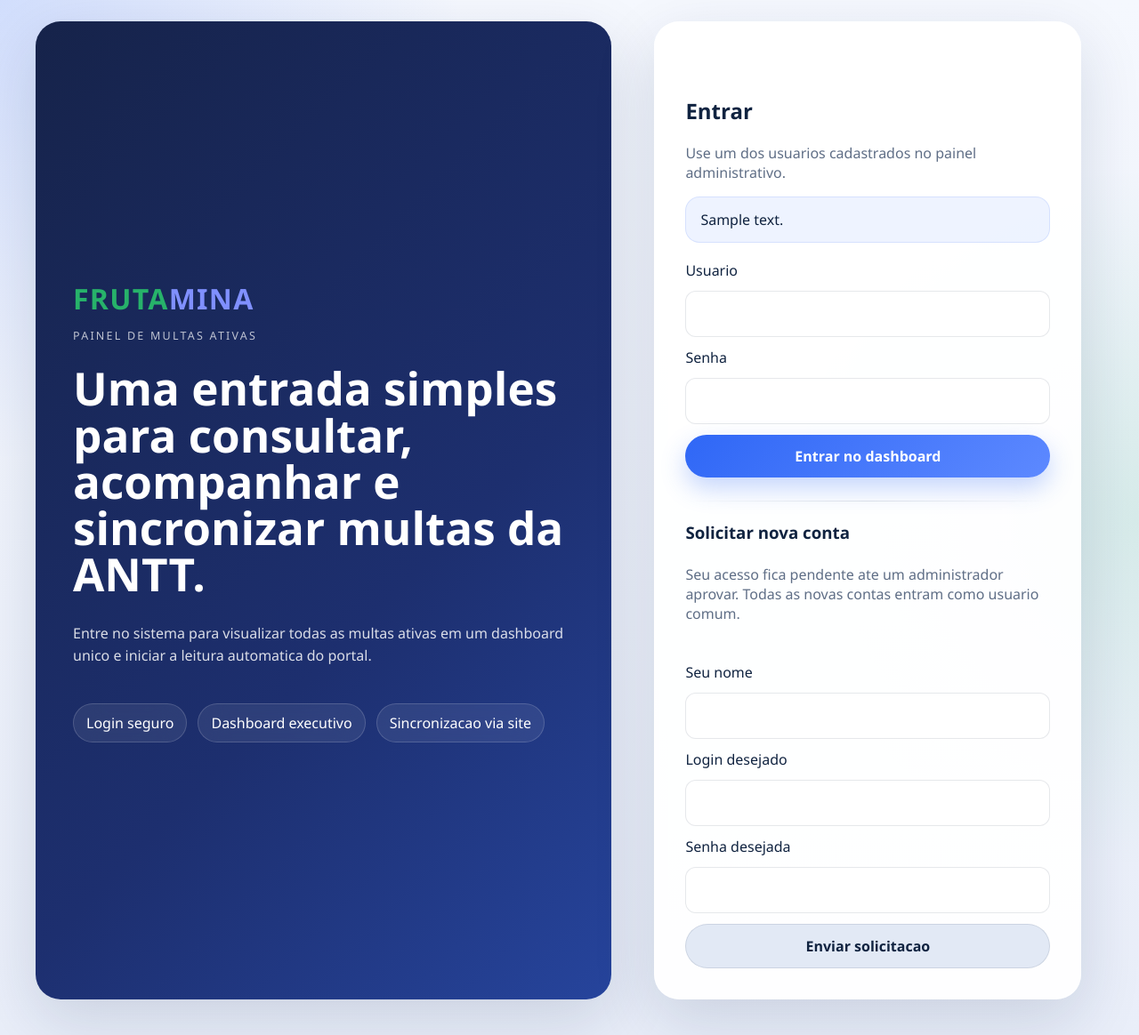
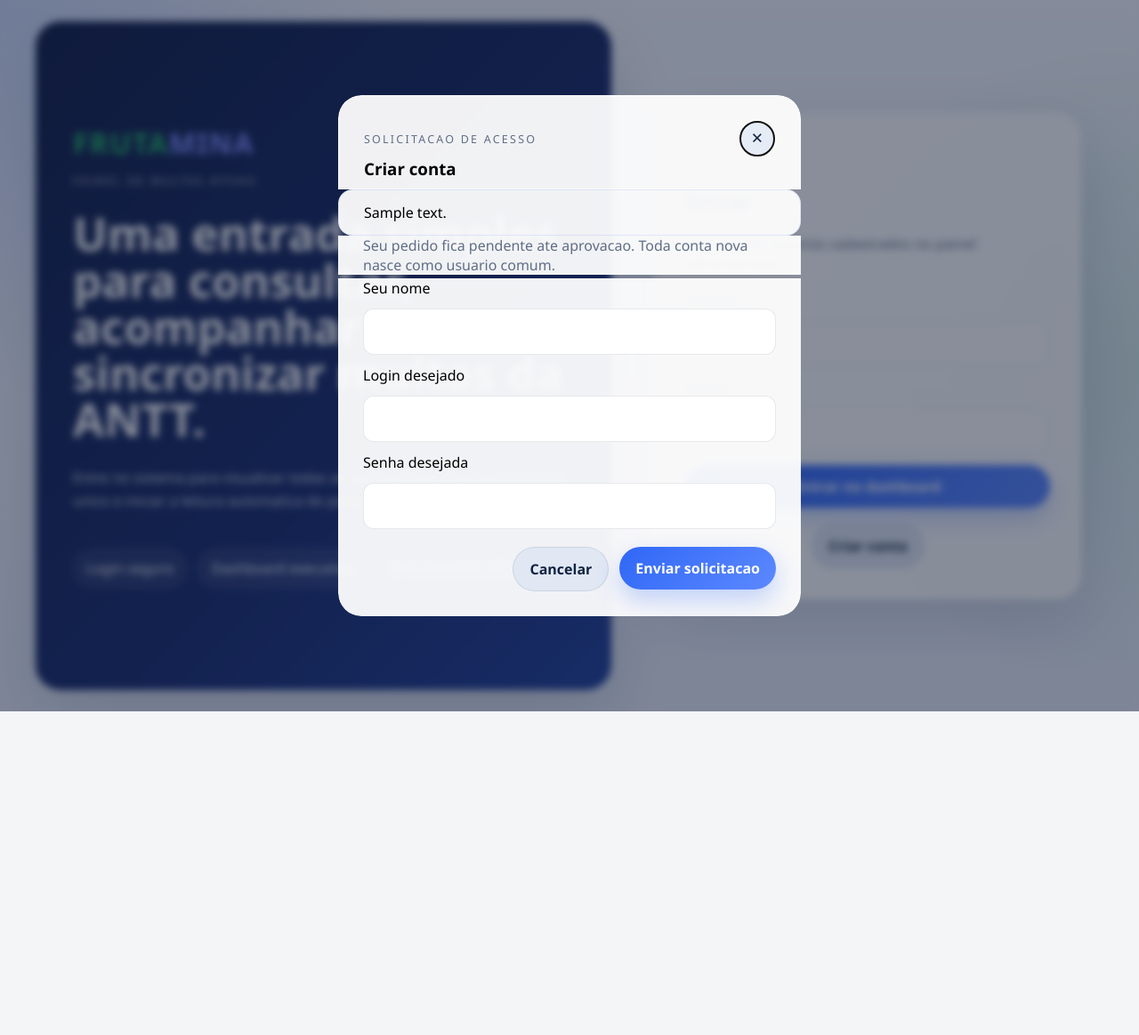
Before and after one commit to pathy-systems/frutamina-multas, a Python web app: template templates/login.html in a window 1280 px wide. Shown: the whole page at 89% size. After the commit the page ends 800 px from the top, so only its background shows below. Run offline with Jinja, Linux system fonts and the light colour scheme; the template is opened without the code that fills it: most values are stand-ins (such as "Sample title", 1, 10 or a date in 2020).

Commit message:
Add files via upload

```diff
--- a/static/app.css
+++ b/static/app.css
@@ -174,19 +174,99 @@ body {
   margin-top: 20px;
 }
 
-.login-divider {
-  height: 1px;
-  margin: 26px 0 22px;
-  background: linear-gradient(90deg, transparent, rgba(17, 35, 66, 0.12), transparent);
+.login-actions {
+  margin-top: 18px;
+  display: flex;
+  justify-content: center;
 }
 
-.request-account-block {
-  display: grid;
-  gap: 8px;
+.modal-dialog {
+  width: min(520px, calc(100vw - 28px));
+  border: 0;
+  border-radius: 26px;
+  padding: 0;
+  background: transparent;
+  box-shadow: none;
 }
 
-.request-account-block h3 {
+.modal-dialog::backdrop {
+  background: rgba(10, 20, 44, 0.48);
+  backdrop-filter: blur(4px);
+}
+
+.modal-shell,
+.modal-dialog > .helper-text,
+.modal-dialog > .alert,
+.modal-dialog > .login-form {
   margin: 0;
+}
+
+.modal-dialog > .alert,
+.modal-dialog > .helper-text,
+.modal-dialog > .login-form {
+  padding-left: 28px;
+  padding-right: 28px;
+}
+
+.modal-dialog > .helper-text {
+  margin-bottom: 4px;
+}
+
+.modal-dialog > .login-form {
+  padding-bottom: 28px;
+}
+
+.modal-shell {
+  display: grid;
+  gap: 12px;
+  padding: 28px 28px 10px;
+  background: var(--panel);
+  border: 1px solid rgba(255, 255, 255, 0.7);
+  border-radius: 26px 26px 0 0;
+}
+
+.modal-dialog > .alert,
+.modal-dialog > .helper-text,
+.modal-dialog > .login-form {
+  background: var(--panel);
+}
+
+.modal-dialog > .login-form {
+  border-radius: 0 0 26px 26px;
+}
+
+.modal-header,
+.modal-actions {
+  display: flex;
+  justify-content: space-between;
+  gap: 12px;
+  align-items: start;
+}
+
+.modal-actions {
+  margin-top: 8px;
+  justify-content: flex-end;
+  flex-wrap: wrap;
+}
+
+.modal-close {
+  width: 40px;
+  height: 40px;
+  border: 1px solid var(--line);
+  border-radius: 999px;
+  background: rgba(223, 231, 244, 0.7);
+  color: var(--text);
+  font-size: 1.4rem;
+  line-height: 1;
+  cursor: pointer;
+}
+
+.modal-eyebrow {
+  color: var(--muted);
+}
+
+.modal-header h3 {
+  margin: 6px 0 0;
 }
 
 input,
--- a/templates/login.html
+++ b/templates/login.html
@@ -32,9 +32,6 @@
         {% if error_message %}
         <div class="alert alert-error">{{ error_message }}</div>
         {% endif %}
-        {% if request_message %}
-        <div class="alert {% if request_tone == 'error' %}alert-error{% else %}alert-info{% endif %}">{{ request_message }}</div>
-        {% endif %}
         <form class="login-form" method="post" action="/login">
           <label for="username">Usuario</label>
           <input id="username" name="username" type="text" autocomplete="username" required>
@@ -44,12 +41,32 @@
 
           <button class="button button-primary" type="submit">Entrar no dashboard</button>
         </form>
+        <div class="login-actions">
+          <button class="button button-secondary" id="openRequestModal" type="button">Criar conta</button>
+        </div>
+      </div>
+    </section>
+  </main>
 
-        <div class="login-divider"></div>
+  <dialog id="accountRequestModal" class="modal-dialog">
+    <form method="dialog" class="modal-shell">
+      <div class="modal-header">
+        <div>
+          <p class="eyebrow modal-eyebrow">Solicitacao de acesso</p>
+          <h3>Criar conta</h3>
+        </div>
+        <button class="modal-close" type="submit" aria-label="Fechar">×</button>
+      </div>
+    </form>
 
-        <div class="request-account-block">
-          <h3>Solicitar nova conta</h3>
-          <p class="helper-text">Seu acesso fica pendente ate um administrador aprovar. Todas as novas contas entram como usuario comum.</p>
+    {% if request_message %}
+    <div class="alert {% if request_tone == 'error' %}alert-error{% else %}alert-info{% endif %}">
+      {{ request_message }}
+    </div>
+    {% endif %}
+
+    <p class="helper-text">Seu pedido fica pendente ate aprovacao. Toda conta nova nasce como usuario comum.</p>
+
     <form class="login-form" method="post" action="/account-request">
       <label for="request_display_name">Seu nome</label>
       <input id="request_display_name" name="display_name" type="text" autocomplete="name" required>
@@ -60,11 +77,41 @@
       <label for="request_password">Senha desejada</label>
       <input id="request_password" name="password" type="password" autocomplete="new-password" required>
 
-            <button class="button button-secondary" type="submit">Enviar solicitacao</button>
+      <div class="modal-actions">
+        <button class="button button-secondary" id="closeRequestModal" type="button">Cancelar</button>
+        <button class="button button-primary" type="submit">Enviar solicitacao</button>
+      </div>
     </form>
-        </div>
-      </div>
-    </section>
-  </main>
+  </dialog>
+
+  <script>
+    (() => {
+      const modal = document.getElementById("accountRequestModal");
+      const openButton = document.getElementById("openRequestModal");
+      const closeButton = document.getElementById("closeRequestModal");
+      if (!modal || !openButton || typeof modal.showModal !== "function") {
+        return;
+      }
+
+      openButton.addEventListener("click", () => modal.showModal());
+      closeButton?.addEventListener("click", () => modal.close());
+      modal.addEventListener("click", (event) => {
+        const rect = modal.getBoundingClientRect();
+        const inside =
+          event.clientX >= rect.left &&
+          event.clientX <= rect.right &&
+          event.clientY >= rect.top &&
+          event.clientY <= rect.bottom;
+        if (!inside) {
+          modal.close();
+        }
+      });
+
+      const shouldOpen = {{ 'true' if request_message else 'false' }};
+      if (shouldOpen) {
+        modal.showModal();
+      }
+    })();
+  </script>
 </body>
 </html>
```
Also changed, not shown: templates/users.html (+3 -33 lines). Lines whose indentation alone changed are shown as unchanged.
